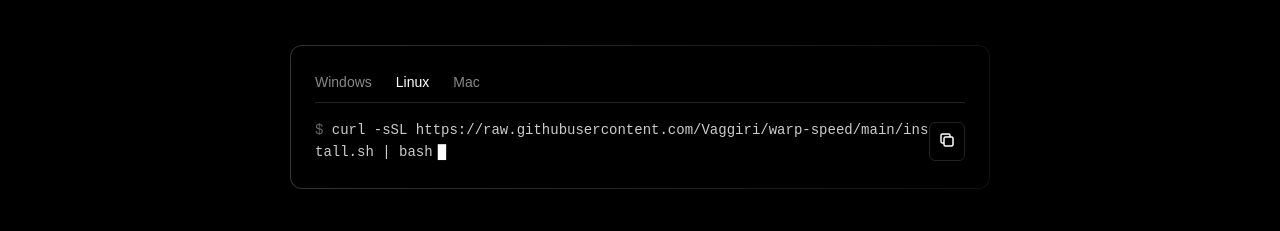
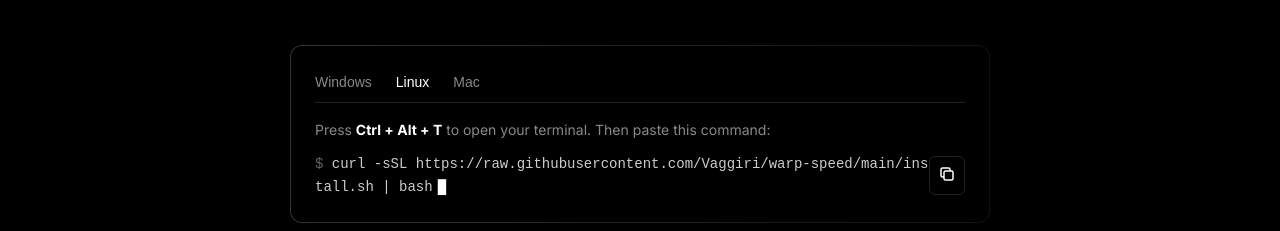
Before and after one commit to Vaggiri/warp-speed, a plain HTML site: page index.html in a window 1280 px wide. Both pictures are taken after a click on the button "Linux". Shown: the part 474-705 px from the top of the page. Drawn offline with Linux system fonts and the light colour scheme.

Commit message:
feat: add dynamic OS-specific installation instructions to the UI

```diff
--- a/index.html
+++ b/index.html
@@ -338,6 +338,9 @@
                     <button class="tab" onclick="switchTab('linux')">Linux</button>
                     <button class="tab" onclick="switchTab('mac')">Mac</button>
                 </div>
+                <div id="install-instructions" style="color: var(--text-secondary); font-size: 0.875rem; margin-bottom: 0.75rem;">
+                    Press <strong style="color: #fff;">Win + R</strong>, type <strong style="color: #fff;">cmd</strong>, and hit Enter. Then paste this command:
+                </div>
                 <div class="code-block" id="code-content">
                     <code id="install-cmd">powershell -Command "irm https://raw.githubusercontent.com/Vaggiri/warp-speed/main/install.ps1 | iex"</code>
                     <button class="copy-btn" onclick="copyCode()" title="Copy to clipboard">
@@ -416,10 +419,17 @@
             'mac': 'curl -sSL https://raw.githubusercontent.com/Vaggiri/warp-speed/main/install.sh | bash'
         };
 
+        const instructions = {
+            'win': 'Press <strong style="color: #fff;">Win + R</strong>, type <strong style="color: #fff;">cmd</strong>, and hit Enter. Then paste this command:',
+            'linux': 'Press <strong style="color: #fff;">Ctrl + Alt + T</strong> to open your terminal. Then paste this command:',
+            'mac': 'Press <strong style="color: #fff;">Cmd + Space</strong>, type <strong style="color: #fff;">Terminal</strong>, and hit Enter. Then paste this command:'
+        };
+
         function switchTab(os) {
             document.querySelectorAll('.tab').forEach(t => t.classList.remove('active'));
             event.target.classList.add('active');
             document.getElementById('install-cmd').innerText = commands[os];
+            document.getElementById('install-instructions').innerHTML = instructions[os];
         }
 
         function copyCode() {
```
